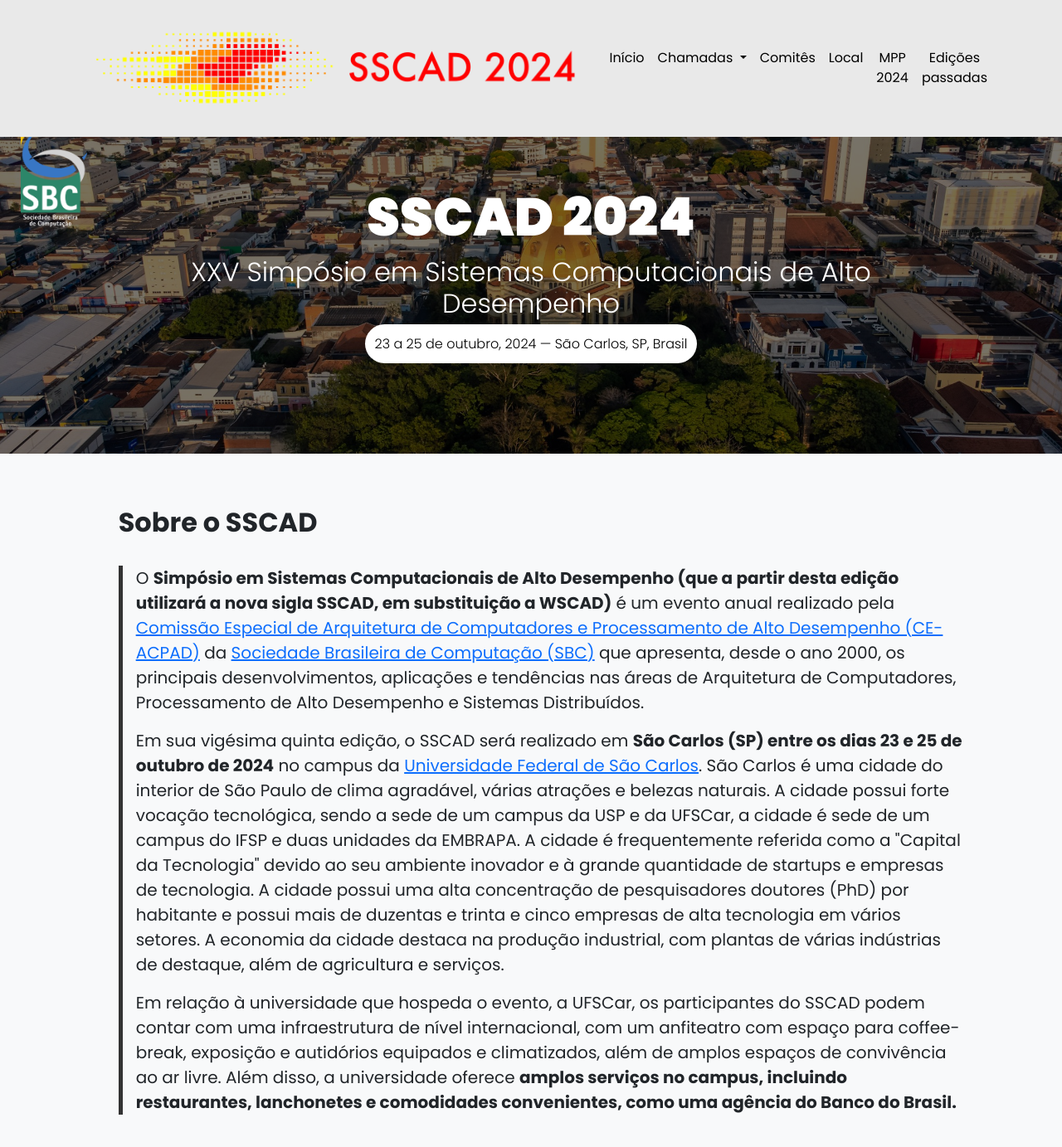
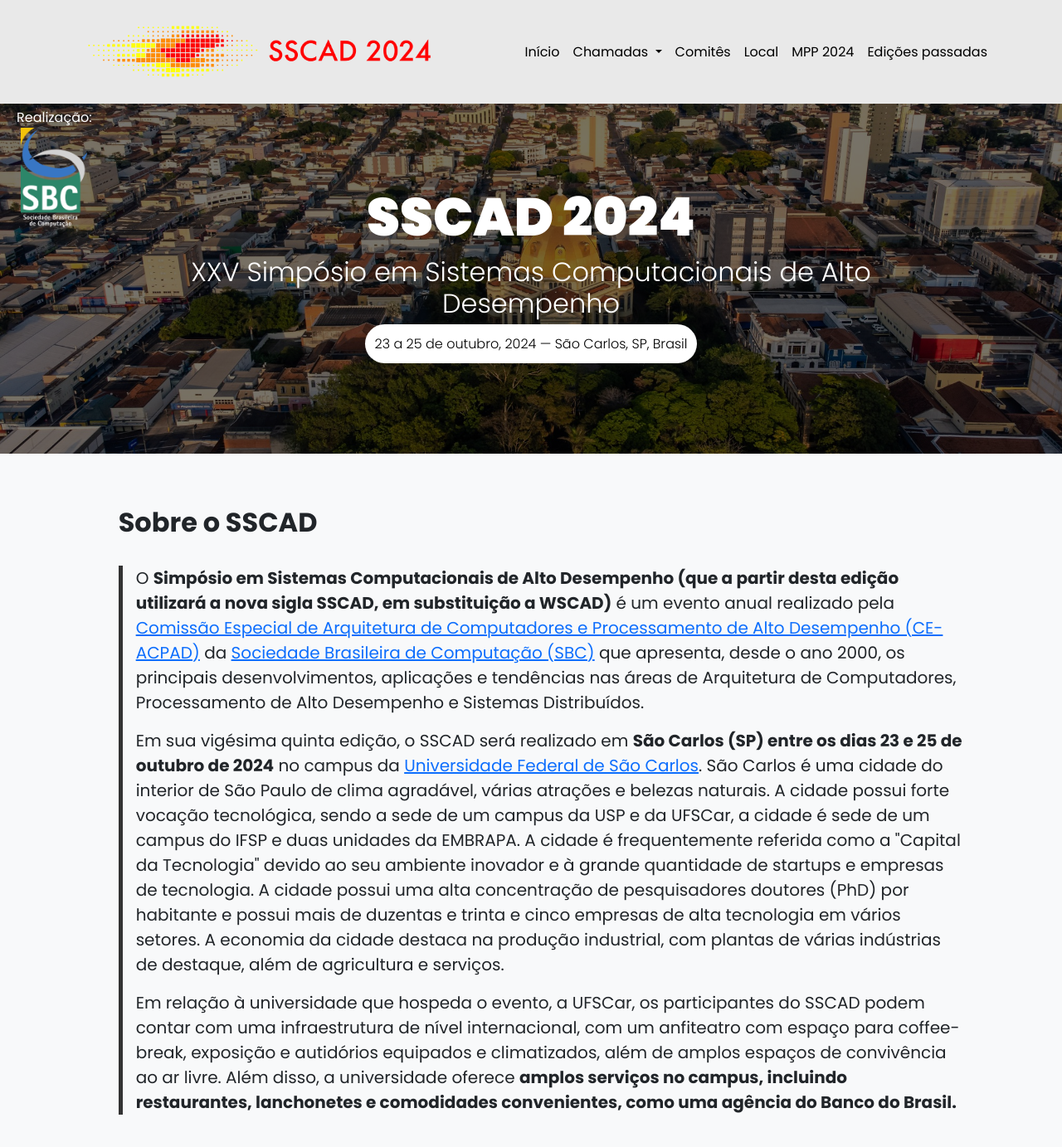
Before and after one commit to ce-acpad/sscad2024, a Jekyll site: the page built from index.html, in a window 1280 px wide and 1400 px high. Shown: the top 1383 px of the window at 83% size. Built offline with Jekyll 4.4.1, drawn with Linux system fonts in a browser that asks for light colours.

Commit message:
Fix logo size fix

```diff
--- a/_sass/header.scss
+++ b/_sass/header.scss
@@ -4,7 +4,7 @@
     #sbc_logo {
         width: 60px;
     }
-    #wscad_logo {
+    #sscad_logo {
         margin-left: 0rem;
         width: 450px;
     }
```
